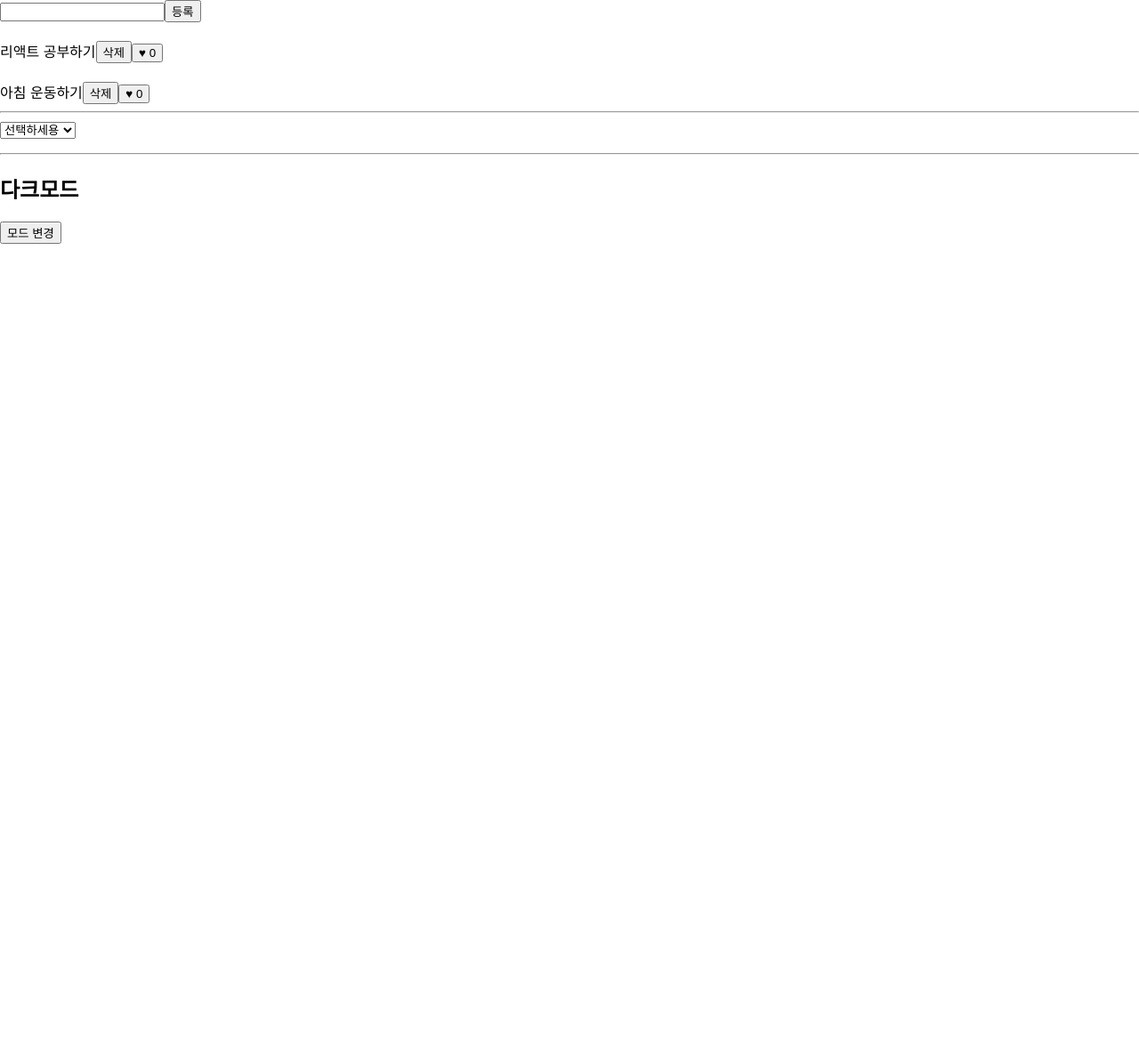
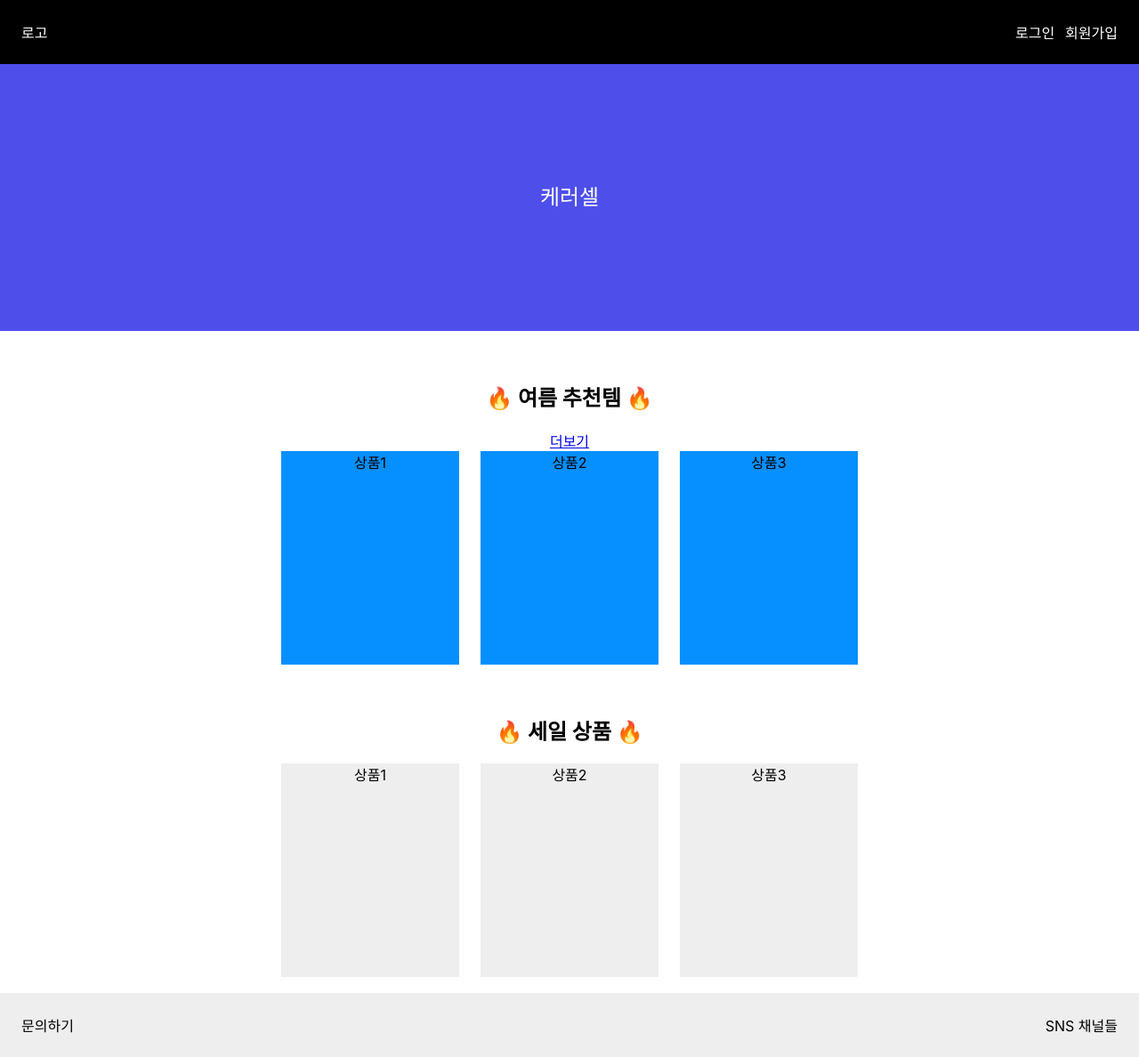
Before and after one commit to yui62yui/react_practice, a React (Create React App) app: page / in a window 1280 px wide. Shown: the whole page at 89% size. Before the commit the page ends 800 px from the top, so only its background shows below. Built offline with nearby package versions, Linux system fonts and the light colour scheme.

Commit message:
first commit

```diff
--- a/package.json
+++ b/package.json
@@ -10,6 +10,7 @@
     "react": "^18.2.0",
     "react-dom": "^18.2.0",
     "react-icons": "^4.10.1",
+    "react-router-dom": "^6.14.1",
     "react-scripts": "5.0.1",
     "web-vitals": "^2.1.4"
   },
--- a/src/App.js
+++ b/src/App.js
@@ -1,16 +1,28 @@
+import { Link, Route, Routes } from 'react-router-dom';
 import './App.css';
-import DarkMode from './component/DarkMode';
-import SelectList from './component/SelectList';
-import TodoList from './component/TodoList';
+import Main from './pages/Main';
+import Product from './pages/Product';
+import Products from './pages/Products';
+import Layout from './common/Layout';
 
 function App() {
   return (
     <>
-      <TodoList />
-      <hr/>
-      <SelectList />
-      <hr/>
-      <DarkMode />
+      <Routes>
+        <Route element={<Layout/>}>
+          <Route path='/' element={<Main />}/>
+          <Route path='/products' element={<Products />}/>
+          <Route path='/products/:id' element={<Product />}/>
+        </Route>
+        <Route path='*' element={
+          <>
+            <div>없는 페이지입니다</div>
+            <Link to="/">홈으로 이동</Link>
+          </>
+          }
+        >
+        </Route>
+      </Routes>
     </>
   )
 }
--- /dev/null
+++ b/src/common/Layout.jsx
@@ -0,0 +1,58 @@
+import React from 'react'
+import { Outlet } from 'react-router-dom'
+
+const Layout = () => {
+  return (
+    <div
+        style={{
+            minHeight: "100vh",
+            position: "relative",
+            paddingBottom: "90px",
+            boxSizing: "border-box",
+        }}
+    >
+        <header
+            style={{
+            display: "flex",
+            justifyContent: "space-between",
+            padding: "24px",
+            backgroundColor: "#000000",
+            color: "white",
+            }}
+        >
+            <div>로고</div>
+            <div
+            style={{
+                display: "flex",
+                gap: "12px",
+            }}
+            >
+            <div>로그인</div>
+            <div>회원가입</div>
+            </div>
+        </header>
+
+        <Outlet />
+
+        <footer
+        style={{
+        marginTop: "24px",
+        display: "flex",
+        justifyContent: "space-between",
+        padding: "24px",
+        backgroundColor: "#EEEEEE",
+        color: "black",
+        position: "absolute",
+        bottom: 0,
+        width: "100%",
+        boxSizing: "border-box",
+        }}
+        >
+        <div>문의하기</div>
+        <div>SNS 채널들</div>
+        </footer>
+    </div>
+  )
+}
+
+export default Layout
--- a/src/index.js
+++ b/src/index.js
@@ -3,11 +3,14 @@ import ReactDOM from 'react-dom/client';
 import './index.css';
 import App from './App';
 import reportWebVitals from './reportWebVitals';
+import { BrowserRouter } from 'react-router-dom';
 
 const root = ReactDOM.createRoot(document.getElementById('root'));
 root.render(
   <React.StrictMode>
-    <App />
+    <BrowserRouter>
+      <App />
+    </BrowserRouter>
   </React.StrictMode>
 );
 
--- /dev/null
+++ b/src/pages/Main.jsx
@@ -0,0 +1,115 @@
+import React from "react";
+import { Link, useNavigate } from "react-router-dom";
+
+export default function Main() {
+    const navigate = useNavigate();
+  return (
+    <>
+      {/* main */}
+      <main>
+        {/* 케러셀 */}
+        <section
+          style={{
+            backgroundColor: "#4E4FEB",
+            color: "white",
+            height: "300px",
+            lineHeight: "300px",
+            textAlign: "center",
+            fontSize: "24px",
+          }}
+        >
+          케러셀
+        </section>
+        {/* 여름 추천템 */}
+        <section
+          style={{
+            marginTop: "56px",
+            textAlign: "center",
+          }}
+        >
+          <h2 onClick={()=>{alert("메롱"); navigate("/products");}}>🔥 여름 추천템 🔥</h2>
+          <Link to="/Products">더보기</Link>
+          <div
+            style={{
+              display: "flex",
+              justifyContent: "center",
+              gap: "24px",
+            }}
+          >
+            <div
+              style={{
+                width: "200px",
+                height: "240px",
+                backgroundColor: "#068FFF",
+              }}
+            >
+              상품1
+            </div>
+            <div
+              style={{
+                width: "200px",
+                height: "240px",
+                backgroundColor: "#068FFF",
+              }}
+            >
+              상품2
+            </div>
+            <div
+              style={{
+                width: "200px",
+                height: "240px",
+                backgroundColor: "#068FFF",
+              }}
+            >
+              상품3
+            </div>
+          </div>
+        </section>
+        {/* 추가적인 데이터 */}
+        <section
+          style={{
+            marginTop: "56px",
+            textAlign: "center",
+          }}
+        >
+          <h2>🔥 세일 상품 🔥</h2>
+          <div
+            style={{
+              display: "flex",
+              justifyContent: "center",
+              gap: "24px",
+            }}
+          >
+            <div
+              style={{
+                width: "200px",
+                height: "240px",
+                backgroundColor: "#EEEEEE",
+              }}
+            >
+              상품1
+            </div>
+            <div
+              style={{
+                width: "200px",
+                height: "240px",
+                backgroundColor: "#EEEEEE",
+              }}
+            >
+              상품2
+            </div>
+            <div
+              style={{
+                width: "200px",
+                height: "240px",
+                backgroundColor: "#EEEEEE",
+              }}
+            >
+              상품3
+            </div>
+          </div>
+        </section>
+      </main>
+    </>
+  );
+}
--- /dev/null
+++ b/src/pages/Product.jsx
@@ -0,0 +1,45 @@
+import React from "react";
+import { useParams } from "react-router-dom";
+
+export default function Product() {
+  const { id } = useParams();
+  return (
+    <>
+      <div>
+        <h1>상세 페이지</h1>
+        <div
+          style={{
+            display: "flex",
+            gap: "44px",
+            justifyContent: "center",
+            alignItems: "center",
+          }}
+        >
+          <div
+            style={{
+              width: "200px",
+              height: "240px",
+              backgroundColor: "#068FFF",
+            }}
+          >
+            상품{id}
+          </div>
+          <div>
+            <h3>가격: ~~~~</h3>
+            <h3>좋아요: ~~~~</h3>
+            <h3>구매옵션</h3>
+            <select
+              style={{
+                width: "100px",
+              }}
+            >
+              <option>옵션1</option>
+              <option>옵션2</option>
+              <option>옵션3</option>
+            </select>
+          </div>
+        </div>
+      </div>
+    </>
+  );
+}
--- /dev/null
+++ b/src/pages/Products.jsx
@@ -0,0 +1,73 @@
+import React from "react";
+import { Link, useSearchParams } from "react-router-dom";
+
+export default function Products() {
+
+  const [searchParams, setSearchParams] = useSearchParams();
+
+  // useEffect(() => {
+  //   setState(데이터순서바꾸깅)
+  // }, [searchParams])
+
+  return (
+    <>
+      <div
+        style={{
+          marginTop: "56px",
+          textAlign: "center",
+        }}
+      >
+        <h2>🔥 여름 추천템 🔥</h2>
+        <button
+          onClick={()=>{
+            setSearchParams({
+              sort: "price",
+            });
+          }}>
+            가격순으로 정렬
+        </button>
+        <div
+          style={{
+            display: "flex",
+            justifyContent: "center",
+            gap: "24px",
+          }}
+        >
+          <Link to="/products/1">
+            <div
+              style={{
+                width: "200px",
+                height: "240px",
+                backgroundColor: "#068FFF",
+              }}
+            >
+              상품1
+            </div>
+          </Link>
+          <Link to="/products/2">
+            <div
+              style={{
+                width: "200px",
+                height: "240px",
+                backgroundColor: "#068FFF",
+              }}
+            >
+              상품2
+            </div>
+          </Link>
+          <Link to="/products/3">
+            <div
+              style={{
+                width: "200px",
+                height: "240px",
+                backgroundColor: "#068FFF",
+              }}
+            >
+              상품3
+            </div>
+          </Link>
+        </div>
+      </div>
+    </>
+  );
+}
```
Also changed, not shown: 1 other file (tests, documents, lock files or other folders).
